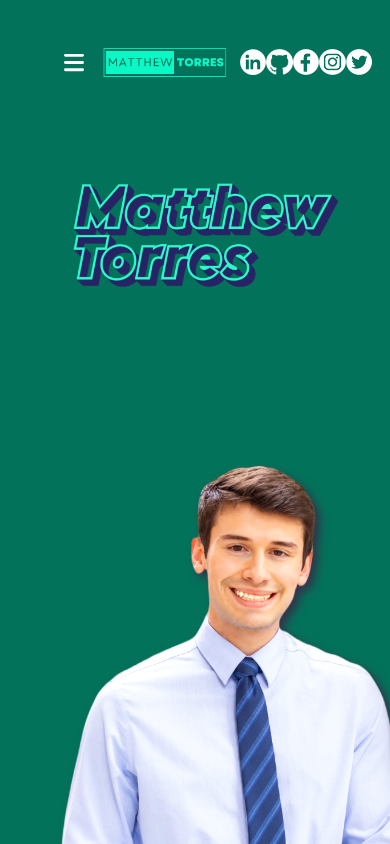
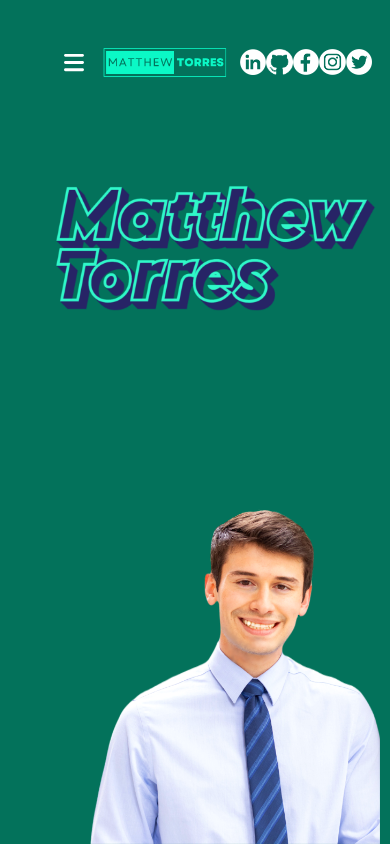
Before and after one commit to matthew-torres-86/matthew-torres, a Next.js app: page / in a window 390 px wide. Built offline with nearby package versions, Linux system fonts and the light colour scheme.

Commit message:
even more final ui improvements

```diff
--- a/pages/software/index.jsx
+++ b/pages/software/index.jsx
@@ -97,7 +97,7 @@ export default function Software() {
               <li>HTML/CSS</li>
               <li>Python</li>
               <li>JavaScript</li>
-              <li>React.js/Next.js</li>
+              <li>React</li>
               <li>C/C++</li>
             </ul>
           </div>
--- a/styles/Home.module.css
+++ b/styles/Home.module.css
@@ -74,6 +74,8 @@
   font: Inter, Arial, Helvetica, sans-serif;
   font-weight: bold;
   line-height: 1.7;
+  list-style-type:none;
+  background-color: #272466;
   /* text-shadow: 5px 5px 5px #333249; */
 }
 
@@ -81,11 +83,10 @@
   animation: fade-right 1s ease;
   transition: all 0.5s linear;
   float: right;
-  bottom: 0;
-  right: 0;
+  bottom:0;
+  right: 10px;
   position: absolute;
   z-index: 3;
-  filter: drop-shadow(5px 5px 5px #333249);
 }
 .backgroundImage {
   width: 100%;
@@ -155,7 +156,7 @@
 }
 
 .pdf {
-  height: 70vh;
+  height: 90%;
   opacity: 1;
   transition: opacity 1s ease-in;
 }
@@ -207,21 +208,20 @@
 /*Small screen sizes*/
 @media screen and (max-width: 885px) {
   .pageTitle {
-    padding-left: 5vw;
+    padding-left: 0;
     padding-top: 5vh;
-    width: 80%;
-    font-size: 15vw;
+    width: 90%;
   }
   .pageSubtitle {
-    left: 5vw;
-    top: 35vh;
-    width: 60%;
-    font-size: 24px;
+    left: 0;
+    top: 50vh;
+    width: 100%;
+    font-size: 20px;
     columns: 1;
   }
   .headerImage {
-    max-width: 85vw;
-    max-height: 70vh;
+    max-width: 75vw;
+    max-height: 60vh;
   }
   .bio {
     display: block;
@@ -260,12 +260,11 @@
     padding-left: 5vw;
     padding-top: 5vh;
     width: 75%;
-    font-size: 14vw;
   }
   .pageSubtitle {
     top: 50vh;
     left: 10vw;
-    width: 60%;
+    width: 90%;
     font-size: 30px;
     columns: 1;
   }
--- a/styles/Music.module.css
+++ b/styles/Music.module.css
@@ -85,8 +85,9 @@
   left: 40px;
   position: absolute;
   box-sizing: border-box;
-  font-family: Arial, Helvetica, sans-serif;
   color: #fff;
+  background-color: #272466;
+  list-style-type: none;
   font: Inter, Arial, Helvetica, sans-serif;
   font-weight: bold;
   line-height: 1.7;
@@ -104,7 +105,7 @@
   right: 0;
   position: absolute;
   z-index: 3;
-  filter: drop-shadow(5px 5px 5px #333249);
+  /* filter: drop-shadow(5px 5px 5px #333249); */
 }
 
 .active {
@@ -126,7 +127,7 @@
 }
 
 .projectsDetail {
-  background-color: #272466;
+  /* background-color: #272466; */
   height: calc(100vh - 8em);
   padding: 2%;
   z-index: 5;
@@ -143,12 +144,12 @@
   .pageSubtitle {
     left: 5vw;
     top: 35vh;
-    width: 60%;
+    width: 100%;
     font-size: 24px;
     columns: 1;
   }
   .headerImage {
-    max-width: 85vw;
+    max-width: 75vw;
     max-height: 60vh;
   }
 }
@@ -163,12 +164,12 @@
   .pageSubtitle {
     top: 50vh;
     left: 10vw;
-    width: 60%;
+    width: 100%;
     font-size: 30px;
     columns: 1;
   }
   .headerImage {
-    max-width: 40vw;
+    max-width: 50vw;
     max-height: 80vh;
   }
 }
--- a/styles/Navigation.module.css
+++ b/styles/Navigation.module.css
@@ -159,7 +159,7 @@
 }
 .mobilenav .socials img {
   width: 100%;
-  max-width: 30px;
+  max-width: 40px;
 }
 .sub {
   margin-left: 2em;
@@ -223,18 +223,8 @@
   transition: rotate 0.5s ease;
 }
 /*Media Queries*/
-/*Super Small screen sizes*/
-@media screen and (max-width: 649px) {
-  .mobilenav {
-    display: block;
-  }
-
-  .fullnav {
-    display: none;
-  }
-}
 /*Small screen sizes*/
-@media screen and (max-width: 885px) and (min-width: 650px) {
+@media screen and (max-width: 885px) {
   .mobilenav {
     display: block;
   }
@@ -245,11 +235,11 @@
 /*mid-sized screens*/
 @media screen and (min-width: 886px) and (max-width: 1170px) {
   .mobilenav {
-    display: none;
+    display: block;
   }
 
   .fullnav {
-    display: block;
+    display: none;
   }
 }
 
--- a/styles/Software.module.css
+++ b/styles/Software.module.css
@@ -85,11 +85,12 @@
   left: 40px;
   position: absolute;
   box-sizing: border-box;
-  font-family: Arial, Helvetica, sans-serif;
   color: #fff;
+  background-color: #272466;
   font: Inter, Arial, Helvetica, sans-serif;
   font-weight: bold;
   line-height: 1.7;
+  list-style-type: none;
   /* text-shadow: 5px 5px 5px #333249; */
 }
 
@@ -101,7 +102,7 @@
   right: 0;
   position: absolute;
   z-index: 3;
-  filter: drop-shadow(5px 5px 5px #333249);
+  /* filter: drop-shadow(5px 5px 5px #333249); */
 }
 
 .active {
@@ -154,15 +155,14 @@
 /*Small screen sizes*/
 @media screen and (max-width: 885px) {
   .pageTitle {
-    padding-left: 5vw;
+    padding-left: 0;
     padding-top: 0;
-    width: 80%;
-    font-size: 15vw;
+    width: 90%;
   }
   .pageSubtitle {
     left: 5vw;
-    top: 35vh;
-    width: 60%;
+    top: 40vh;
+    width: 100%;
     font-size: 24px;
     columns: 1;
   }
@@ -182,7 +182,7 @@
   .pageSubtitle {
     top: 50vh;
     left: 10vw;
-    width: 60%;
+    width: 100%;
     font-size: 30px;
     columns: 1;
   }
```
Also changed, not shown: public/music.png.
